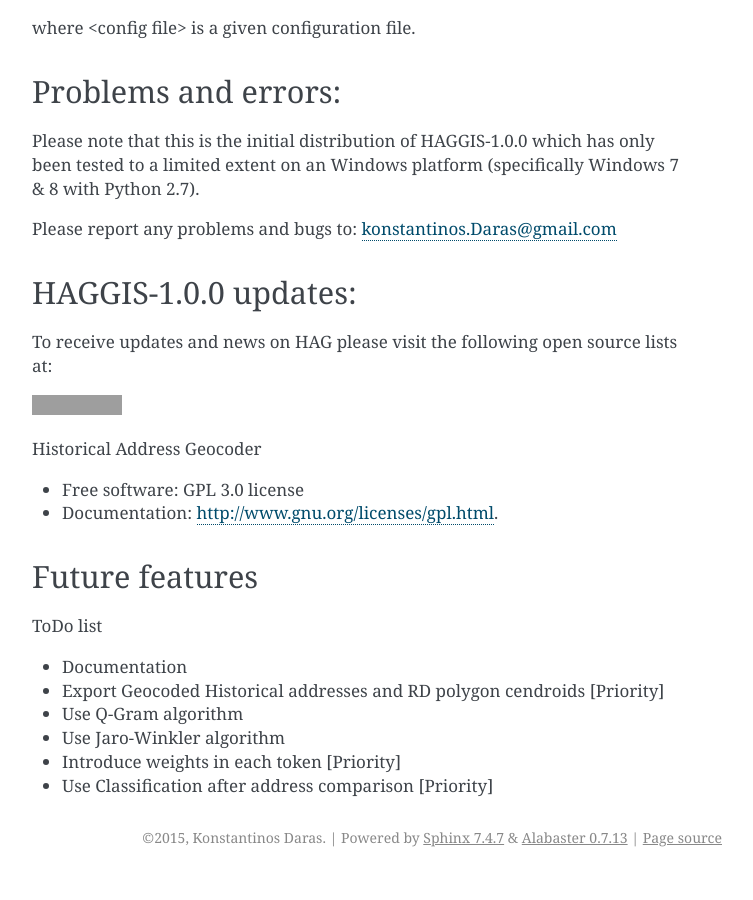
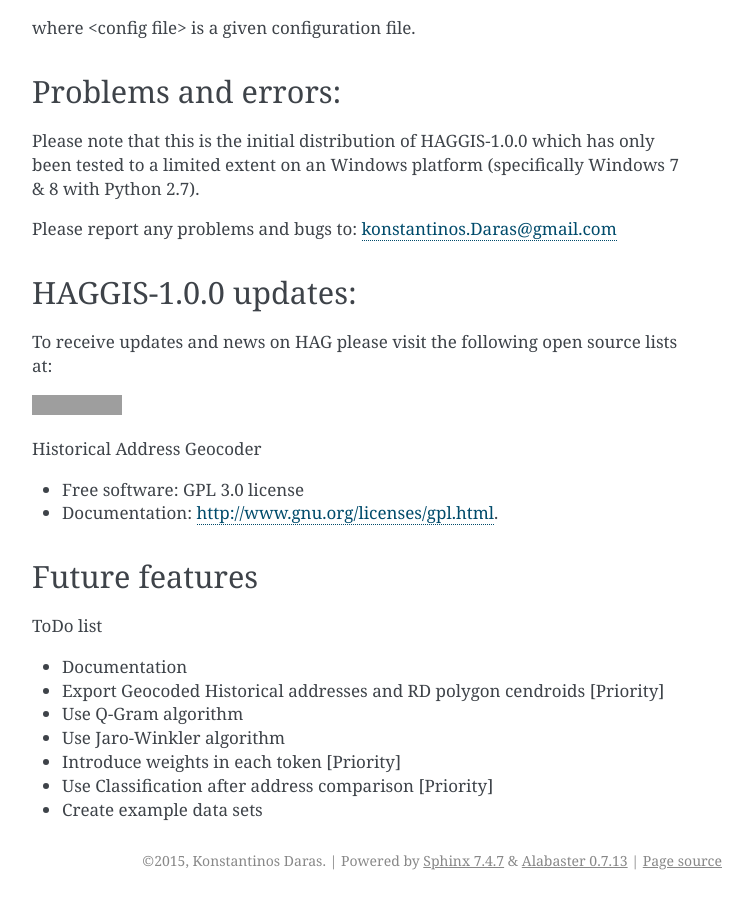
Before and after one commit to LSCS-Projects/HAGGIS, a Sphinx documentation site: the page built from docs/readme.rst, in a window 1280 px wide and 900 px high, scrolled down 2433 px. Shown: the whole window, without its empty margins (388-1141 px from the left). Built offline with Sphinx 7.4.7, drawn with Linux system fonts in a browser that asks for light colours; pages that are not in the unit, such as notebooks, are missing from menus; before the commit the page ends 3310 px from its top, so only the background shows below that; grey boxes are pictures that could not be loaded.

Commit message:
Tidying.

```diff
--- a/README.rst
+++ b/README.rst
@@ -146,3 +146,4 @@ Future features
 *	Use Jaro-Winkler algorithm
 *	Introduce weights in each token [Priority]
 *	Use Classification after address comparison [Priority]
+*	Create example data sets
--- a/docs/readme.rst
+++ b/docs/readme.rst
@@ -143,3 +143,4 @@ ToDo list
 *	Use Jaro-Winkler algorithm
 *	Introduce weights in each token [Priority]
 *	Use Classification after address comparison [Priority]
+*	Create example data sets
```
